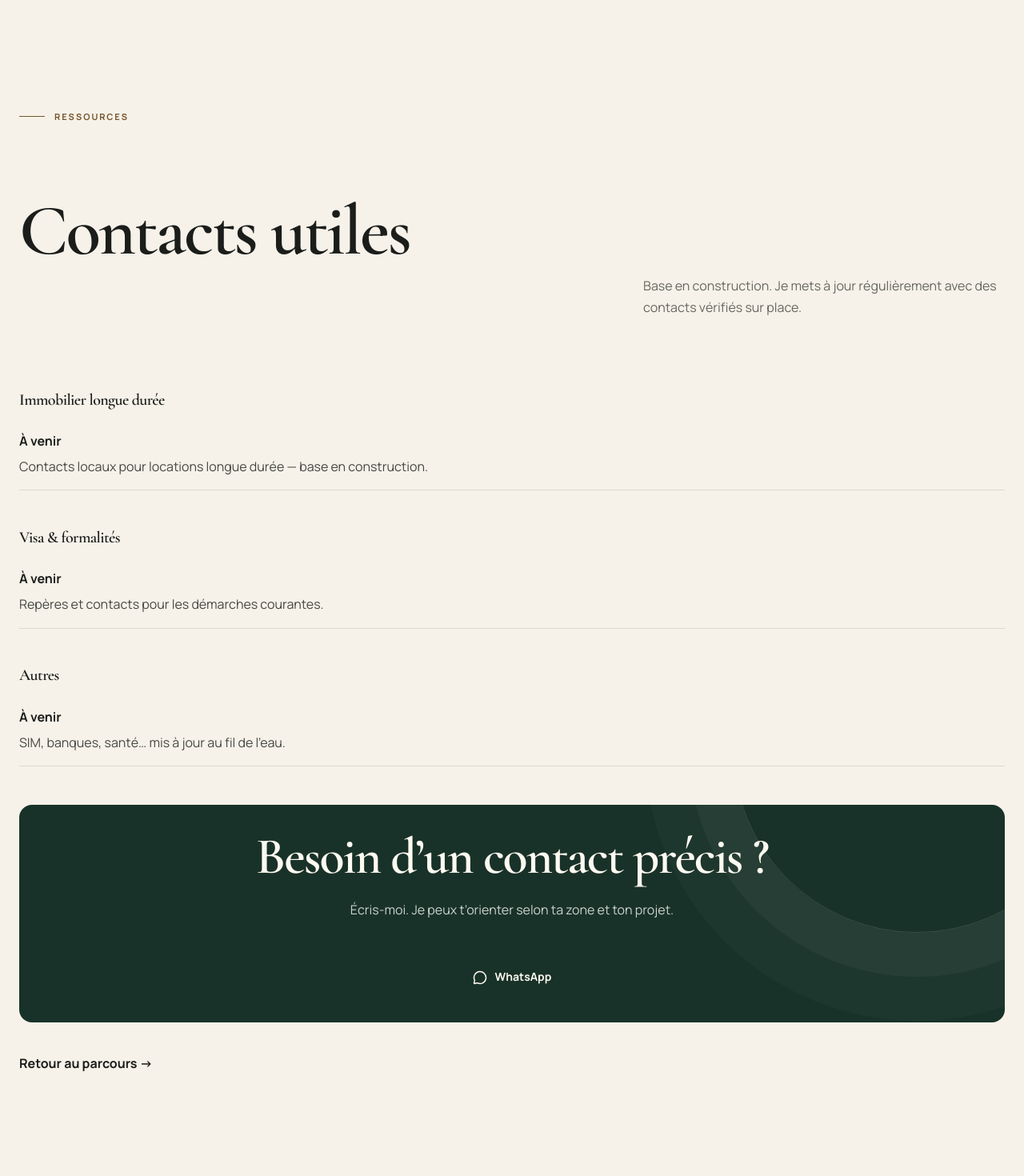
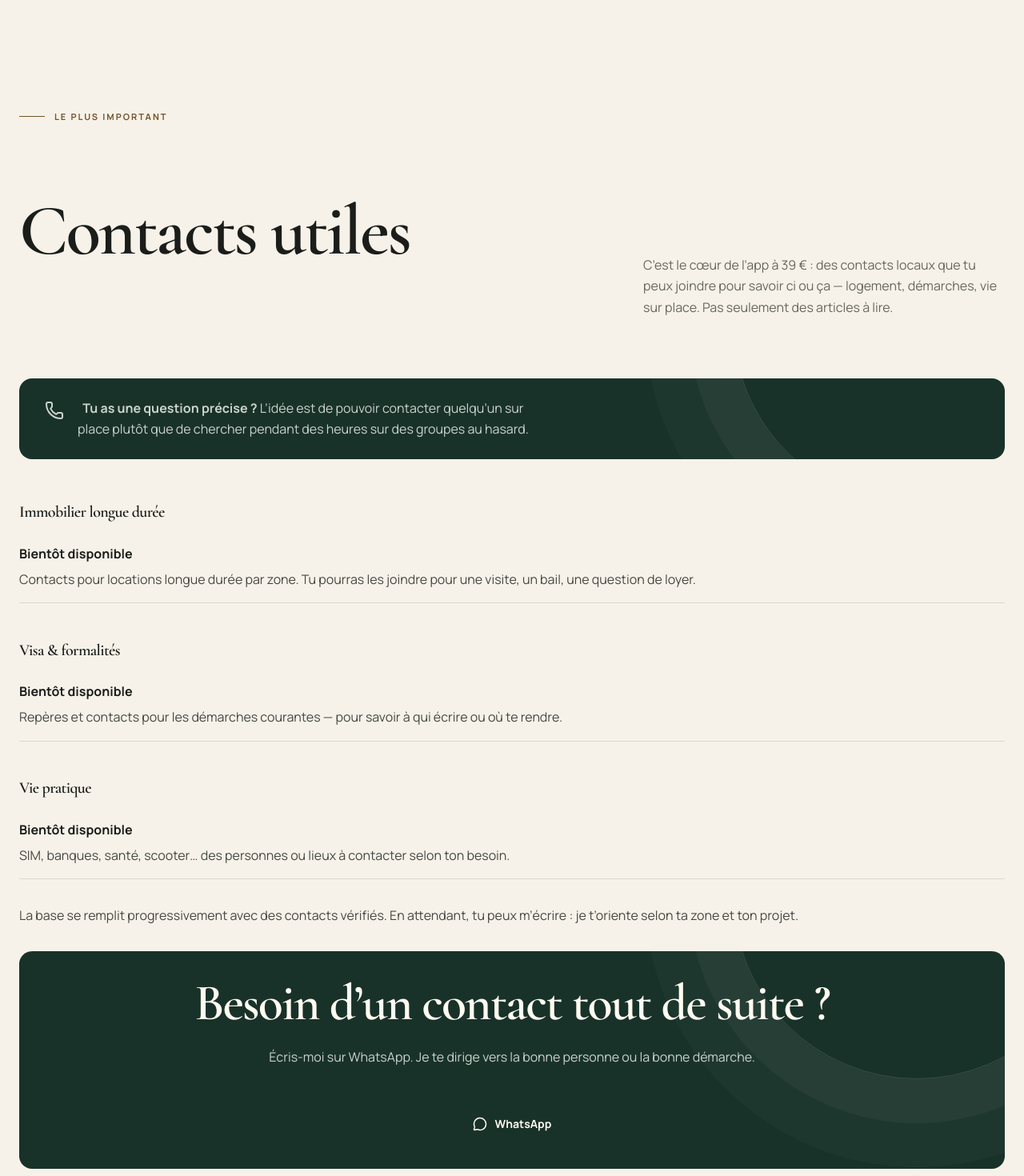
Before and after one commit to Dorianpmy/MyLombok, a Next.js app: page /contacts in a window 1280 px wide. Shown: the part 80-1550 px from the top of the page at 80% size. Built offline with nearby package versions, Linux system fonts and the light colour scheme.

Commit message:
copy: position contacts as the core paid value

```diff
--- a/app/contacts/page.tsx
+++ b/app/contacts/page.tsx
@@ -1,29 +1,29 @@
 import type { Metadata } from "next";
 import Link from "next/link";
-import { MessageCircle } from "lucide-react";
+import { MessageCircle, Phone } from "lucide-react";
 
 export const metadata: Metadata = {
   title: "Contacts utiles",
-  description: "Contacts pour s’installer à Lombok : immobilier longue durée, visa, et autres ressources pratiques.",
+  description: "Le cœur de MyLombok : des contacts locaux à joindre pour le logement, les démarches et la vie à Lombok.",
 };
 
 const categories = [
   {
     title: "Immobilier longue durée",
     items: [
-      { name: "À venir", note: "Contacts locaux pour locations longue durée — base en construction." },
+      { name: "Bientôt disponible", note: "Contacts pour locations longue durée par zone. Tu pourras les joindre pour une visite, un bail, une question de loyer." },
     ],
   },
   {
     title: "Visa & formalités",
     items: [
-      { name: "À venir", note: "Repères et contacts pour les démarches courantes." },
+      { name: "Bientôt disponible", note: "Repères et contacts pour les démarches courantes — pour savoir à qui écrire ou où te rendre." },
     ],
   },
   {
-    title: "Autres",
+    title: "Vie pratique",
     items: [
-      { name: "À venir", note: "SIM, banques, santé… mis à jour au fil de l’eau." },
+      { name: "Bientôt disponible", note: "SIM, banques, santé, scooter… des personnes ou lieux à contacter selon ton besoin." },
     ],
   },
 ];
@@ -35,10 +35,23 @@ export default function ContactsPage() {
         <div className="site-container">
           <div className="section-heading">
             <div>
-              <span className="eyebrow">Ressources</span>
+              <span className="eyebrow">Le plus important</span>
               <h1>Contacts utiles</h1>
             </div>
-            <p>Base en construction. Je mets à jour régulièrement avec des contacts vérifiés sur place.</p>
+            <p>
+              C’est le cœur de l’app à 39 € : des contacts locaux que tu peux joindre pour savoir ci ou ça —
+              logement, démarches, vie sur place. Pas seulement des articles à lire.
+            </p>
+          </div>
+
+          <div className="final-cta" style={{ marginTop: "2rem", padding: "1.5rem 2rem", borderRadius: "1rem" }}>
+            <p style={{ margin: 0, display: "flex", alignItems: "flex-start", gap: "0.75rem" }}>
+              <Phone aria-hidden="true" style={{ flexShrink: 0, marginTop: 4 }} />
+              <span>
+                <strong>Tu as une question précise ?</strong> L’idée est de pouvoir contacter quelqu’un sur place
+                plutôt que de chercher pendant des heures sur des groupes au hasard.
+              </span>
+            </p>
           </div>
 
           <div style={{ marginTop: "2.5rem", display: "grid", gap: "2rem" }}>
@@ -55,16 +68,22 @@ export default function ContactsPage() {
             ))}
           </div>
 
-          <div className="final-cta" style={{ marginTop: "3rem", padding: "2rem", borderRadius: "1rem" }}>
-            <h2>Besoin d’un contact précis ?</h2>
-            <p>Écris-moi. Je peux t’orienter selon ta zone et ton projet.</p>
+          <p style={{ marginTop: "2rem", opacity: 0.8 }}>
+            La base se remplit progressivement avec des contacts vérifiés. En attendant, tu peux m’écrire :
+            je t’oriente selon ta zone et ton projet.
+          </p>
+
+          <div className="final-cta" style={{ marginTop: "2rem", padding: "2rem", borderRadius: "1rem" }}>
+            <h2>Besoin d’un contact tout de suite ?</h2>
+            <p>Écris-moi sur WhatsApp. Je te dirige vers la bonne personne ou la bonne démarche.</p>
             <a className="button button--primary" href="https://wa.me/33763664857" target="_blank" rel="noopener noreferrer" style={{ marginTop: "1rem", display: "inline-flex" }}>
               <MessageCircle aria-hidden="true" /> WhatsApp
             </a>
           </div>
 
-          <div style={{ marginTop: "2rem" }}>
-            <Link className="editorial-link" href="/parcours">Retour au parcours →</Link>
+          <div style={{ marginTop: "2rem", display: "flex", gap: "1.5rem", flexWrap: "wrap" }}>
+            <Link className="editorial-link" href="/accompagnement">Accès app 39 € →</Link>
+            <Link className="editorial-link" href="/parcours">Parcours guidé →</Link>
           </div>
         </div>
       </section>
```
